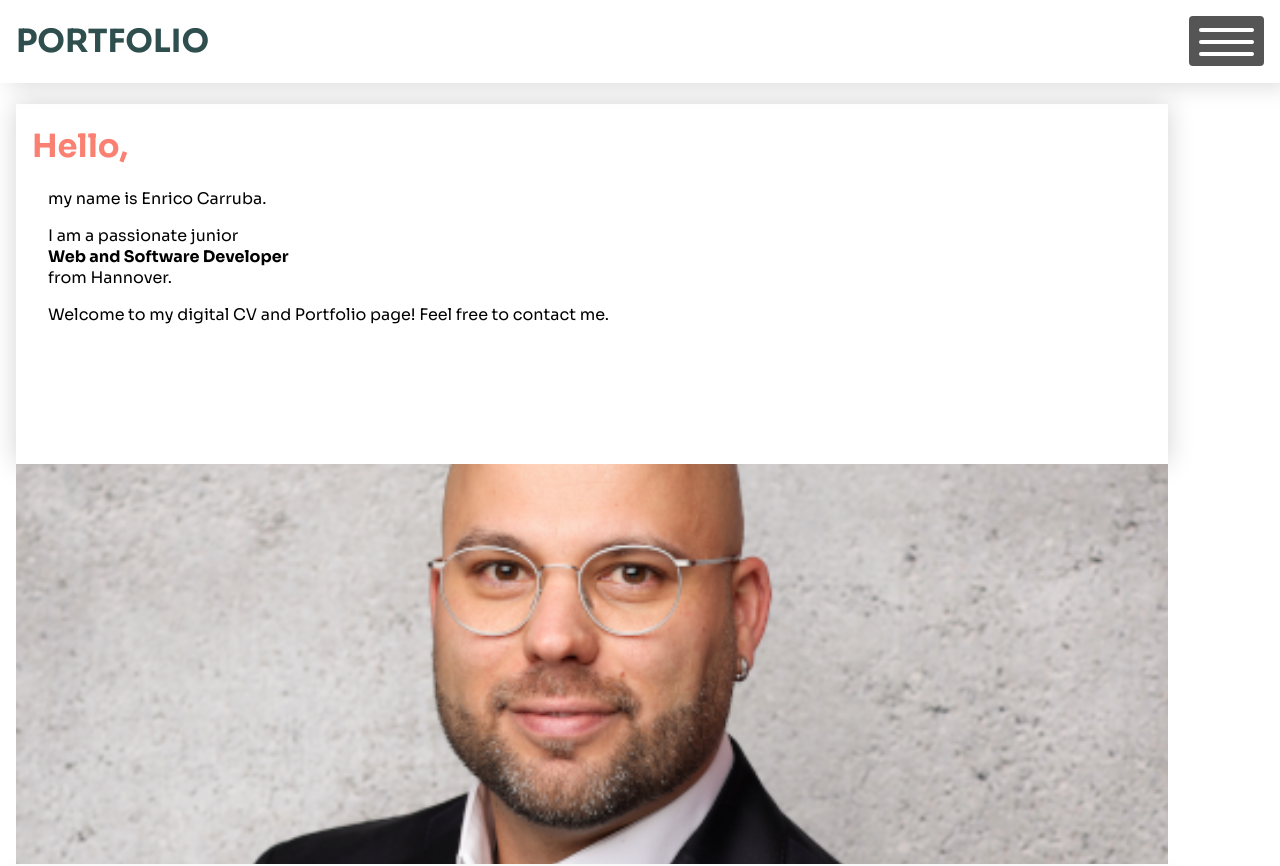
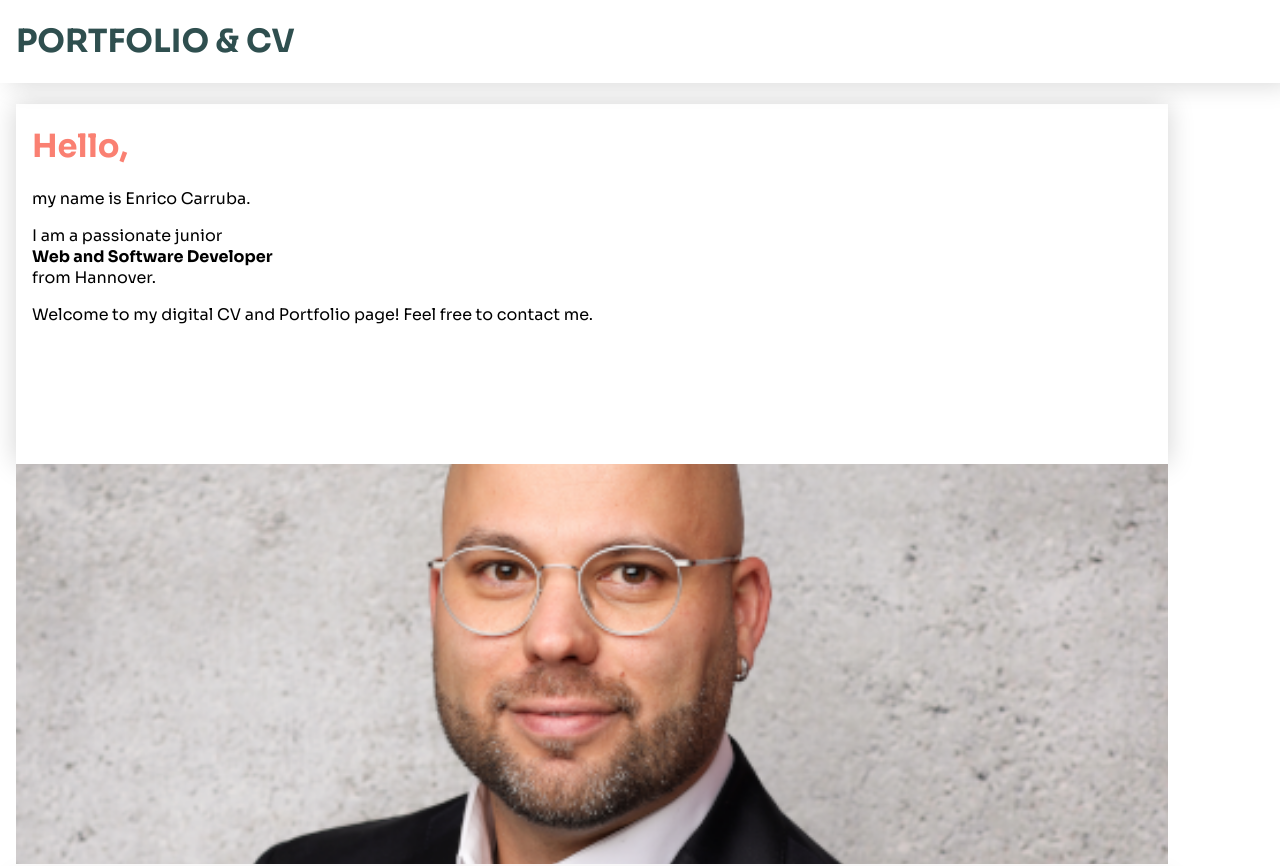
Before and after one commit to EnricoCarruba/cv-vue-lightmode, a Vue app: page / in a window 1280 px wide. Shown: the top 866 px of the page. Built offline with nearby package versions, Linux system fonts and the light colour scheme; no server answers.

Commit message:
restyled header

```diff
--- a/src/components/newHeader.vue
+++ b/src/components/newHeader.vue
@@ -1,7 +1,7 @@
 <template>
     <div class="navigation">
-        <h1 class="navigation-header">PORTFOLIO</h1>
-        <hamburger-menu class="hamburger-menu" @click-event="toggleNavigationList()"/>
+        <h1 class="navigation-header">PORTFOLIO & CV</h1>
+       <!--  <hamburger-menu class="hamburger-menu" @click-event="toggleNavigationList()"/>
             <div class="navigation-list" v-show="isToggledHeaderNavigation">
                 <ul>
                     <li>
@@ -16,7 +16,7 @@
                         <a @click="download()">Contact me</a>
                     </li>
                 </ul>
-            </div>
+            </div> -->
     </div>
 
     <div class="header-text-container">
@@ -36,7 +36,7 @@
 
 </template>
 <script>
-import hamburgerMenu from "./hamburgerMenu.vue";
+// import hamburgerMenu from "./hamburgerMenu.vue";
 
 export default {
     data() {
@@ -45,7 +45,7 @@ export default {
         }
     },
     components: {
-        hamburgerMenu,
+        // hamburgerMenu,
     },
     methods: {
         toggleNavigationList(){
@@ -120,10 +120,11 @@ li {
 
 .header-text-container h1{
     color: salmon;
+    margin-left: 1rem;
 }
 
 .header-text {
-    margin: 1rem;
+    margin: 0;
     padding-top: 0.05rem;
 }
 
```
